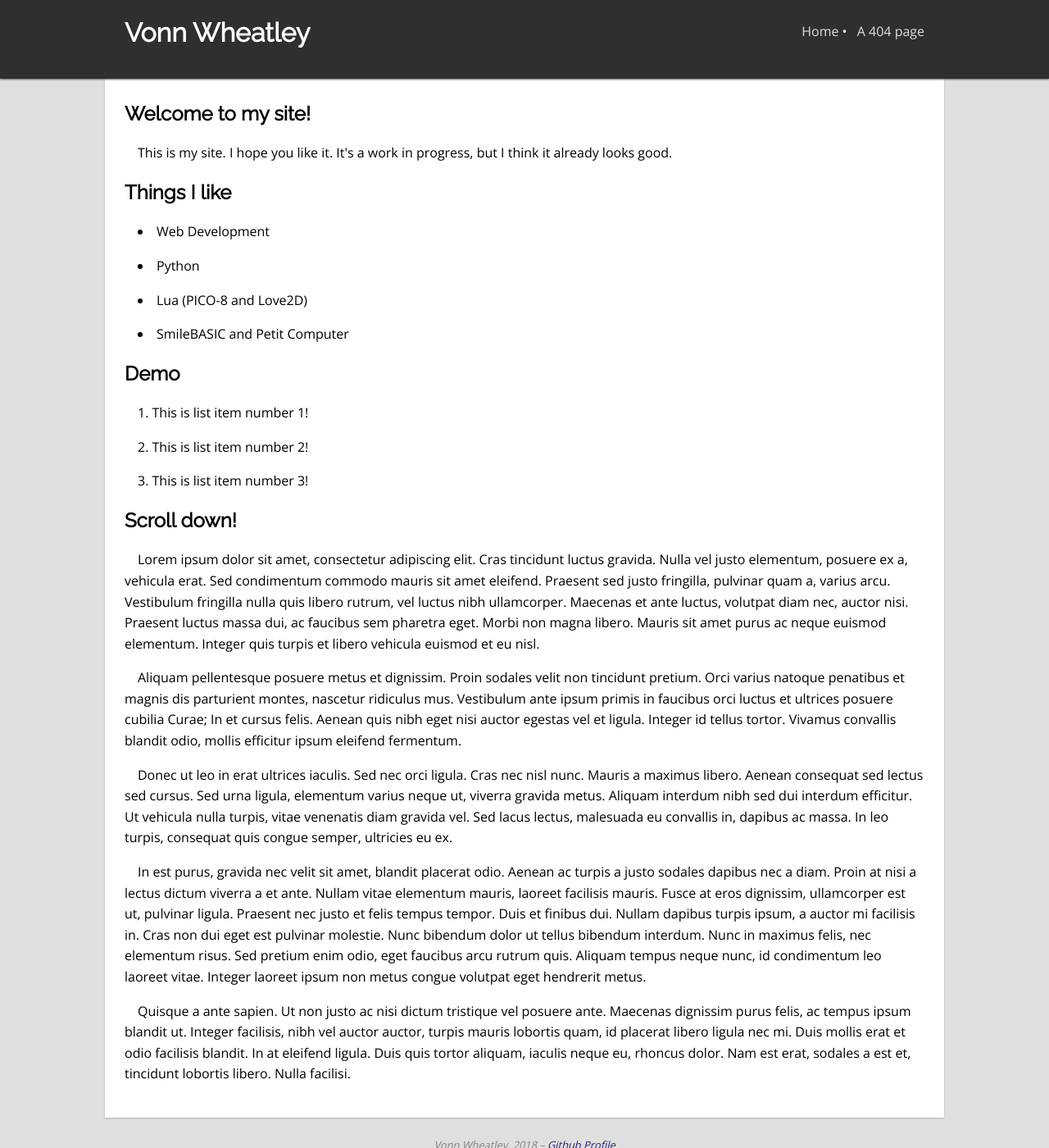
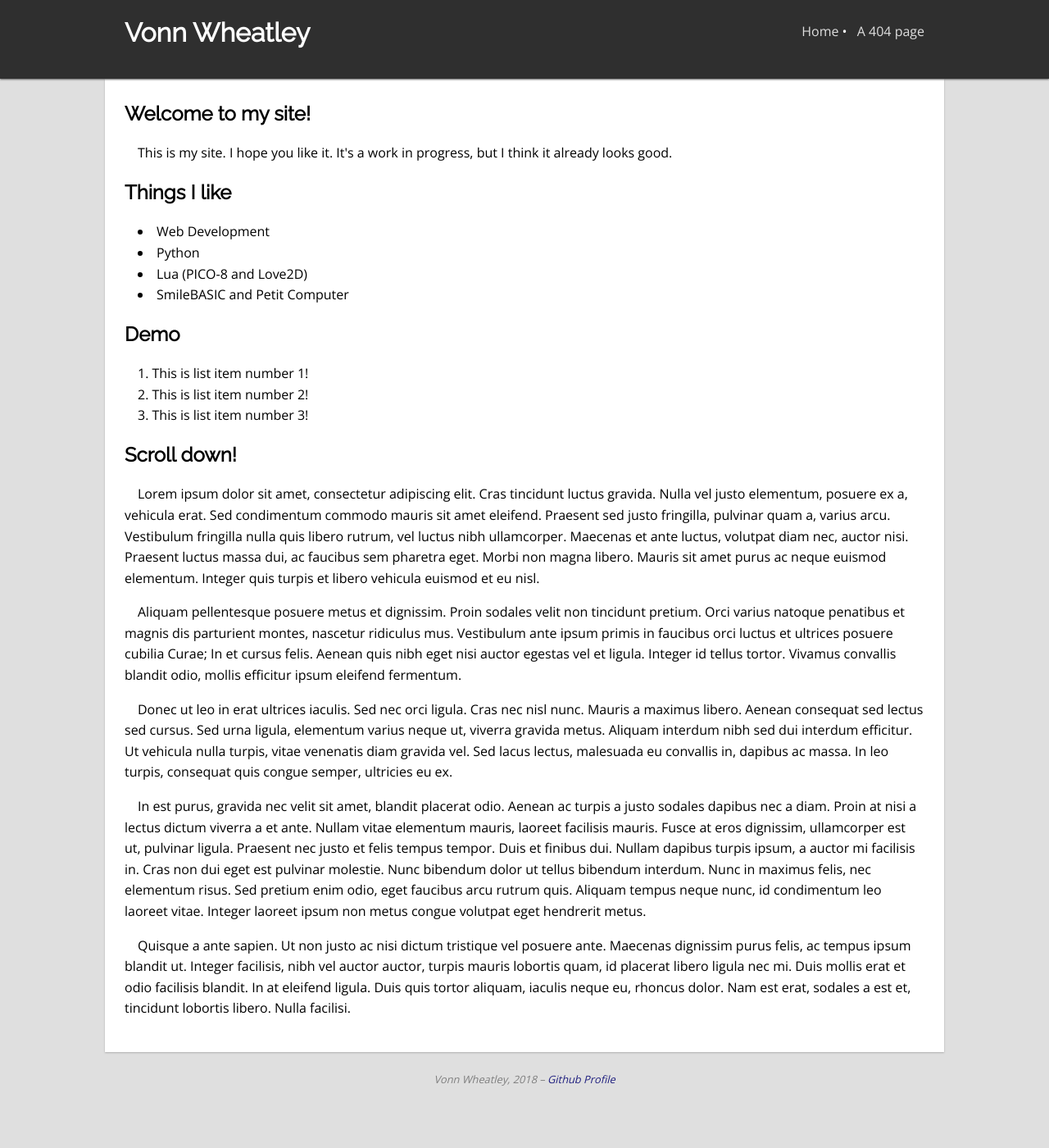
Before and after one commit to VonnW/vonnw.github.io, a Jekyll site: the page built from index.html, in a window 1280 px wide and 1400 px high. Shown: the whole window at 82% size. Built offline with Jekyll 4.4.1, drawn with Linux system fonts in a browser that asks for light colours.

Commit message:
really good CSS, every time

```diff
--- a/css/style.css
+++ b/css/style.css
@@ -139,9 +139,12 @@ p {
 	text-indent: 1em;
 }
 
+ul, ol {
+	margin-bottom: 1rem;
+}
+
 ul, ol, li {
 	margin-left: .5rem;
-	margin-bottom: 1rem;
 
 	list-style-position: inside;
 }
```
